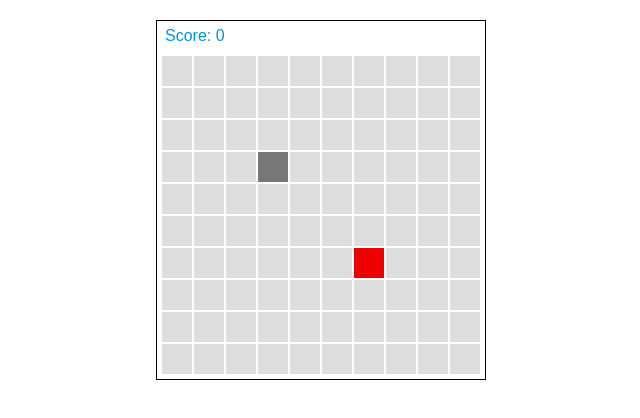
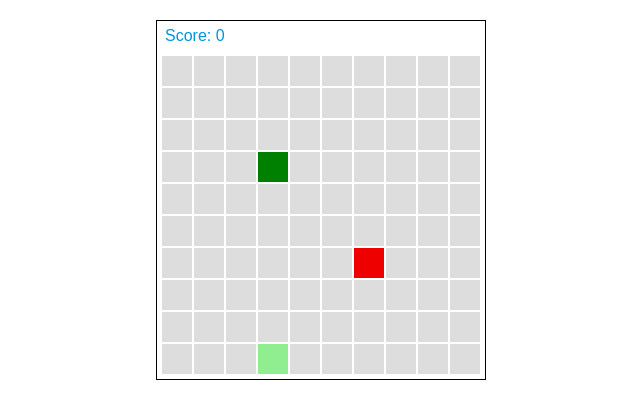
Before and after one commit to abeshi22/SnakeGame, a plain HTML site: page index.html in a window 1280 px wide. Shown: the whole page, without its empty margins (319-959 px from the left). Drawn offline with Linux system fonts and the light colour scheme.

Commit message:
add new file

```diff
--- a/index.html
+++ b/index.html
@@ -34,6 +34,7 @@
     var snakeDY = 1;
     var itemX = 6;
     var itemY = 6;
+    var snakeLength = 1;
 
 
     // ブロック配列変数を定義
@@ -41,9 +42,16 @@
         for (var c=0; c<cellColumnCount; c++){
             cells[c] = [];
             for (var r=0; r<cellRowCount; r++){
-                cells[c][r] = { x: 0, y: 0, status: 0 }; //連想配列？
+                cells[c][r] = { x: 0, y: 0, status: 0 }; //連想配列
             }
         }
+
+    var snakeBody = [];
+    for(var i=0; i<cellColumnCount*cellRowCount; i++){
+        snakeBody[i] = {x:0, y:0};
+    }
+    snakeBody[0] = { x: snakeX, y: snakeY};
+    snakeBody[1] = { x: snakeX, y: snakeY};
 
     //イベントリスナー
     document.addEventListener("keydown", keyDownHandler, false);
@@ -85,6 +93,13 @@
 
     //スネーク描画
     function drawSnake(){
+        for (var i=snakeLength; i>0; i--){
+            snakeBody[i].x = snakeBody[i-1].x;
+            snakeBody[i].y = snakeBody[i-1].y;
+        }
+        snakeBody[0].x = snakeX;
+        snakeBody[0].y = snakeY;
+
         snakeX += snakeDX;
         snakeY += snakeDY;
         collisionDetectionWall();
@@ -94,20 +109,24 @@
                 if(cells[c][r].status == 1){
                     ctx.beginPath();
                     ctx.rect(cells[c][r].x, cells[c][r].y, cellWidth, cellHeight);
-                    ctx.fillStyle = "#777777";
-                    ctx.fill();
-                    ctx.closePath();
-                }
-                else if(cells[c][r].status == 2){
-                    ctx.beginPath();
-                    ctx.rect(cells[c][r].x, cells[c][r].y, cellWidth, cellHeight);
-                    ctx.fillStyle = "#aaaaaa";
+                    ctx.fillStyle = "#008000";
                     ctx.fill();
                     ctx.closePath();
                 }
             }
         }
+        drawSnakeBody();
         cells[snakeY][snakeX].status = 0;
+    }
+
+    function drawSnakeBody(){
+        for (var i=0; i<snakeLength; i++){
+            ctx.beginPath();
+            ctx.rect((snakeBody[i].x * (cellWidth+cellPadding) + cellOffsetLeft), (snakeBody[i].y * (cellHeight+cellPadding) + cellOffsetTop), cellWidth, cellHeight);
+            ctx.fillStyle = "#90ee90";
+            ctx.fill();
+            ctx.closePath();
+        }
     }
 
     //壁との当たり判定
@@ -125,6 +144,7 @@
     function collisionDetectionItem(){
         if (snakeX == itemX && snakeY == itemY){
             score +=100;
+            snakeLength++;
             cells[itemY][itemX].status = 0;
             itemX = Math.floor(Math.random()*10);
             itemY = Math.floor(Math.random()*10);
@@ -194,7 +214,7 @@
         drawScore();
 
 
-        console.log(snakeX + " " + snakeY + "\n");
+        console.log(snakeX + " " + snakeY + " " + snakeBody[0].x + " " + snakeBody[0].y + " " + snakeLength +"\n");
     }
 
     var interval = setInterval(draw, 500);
```
